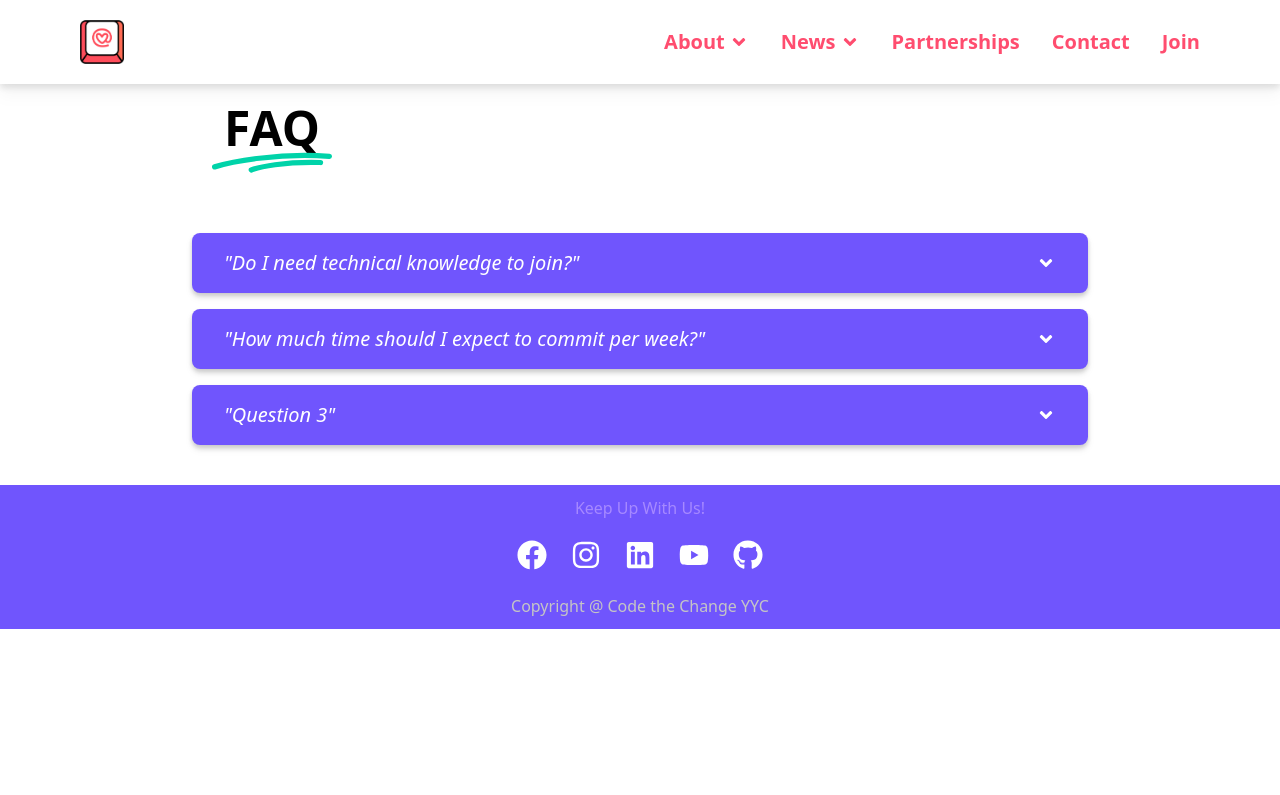
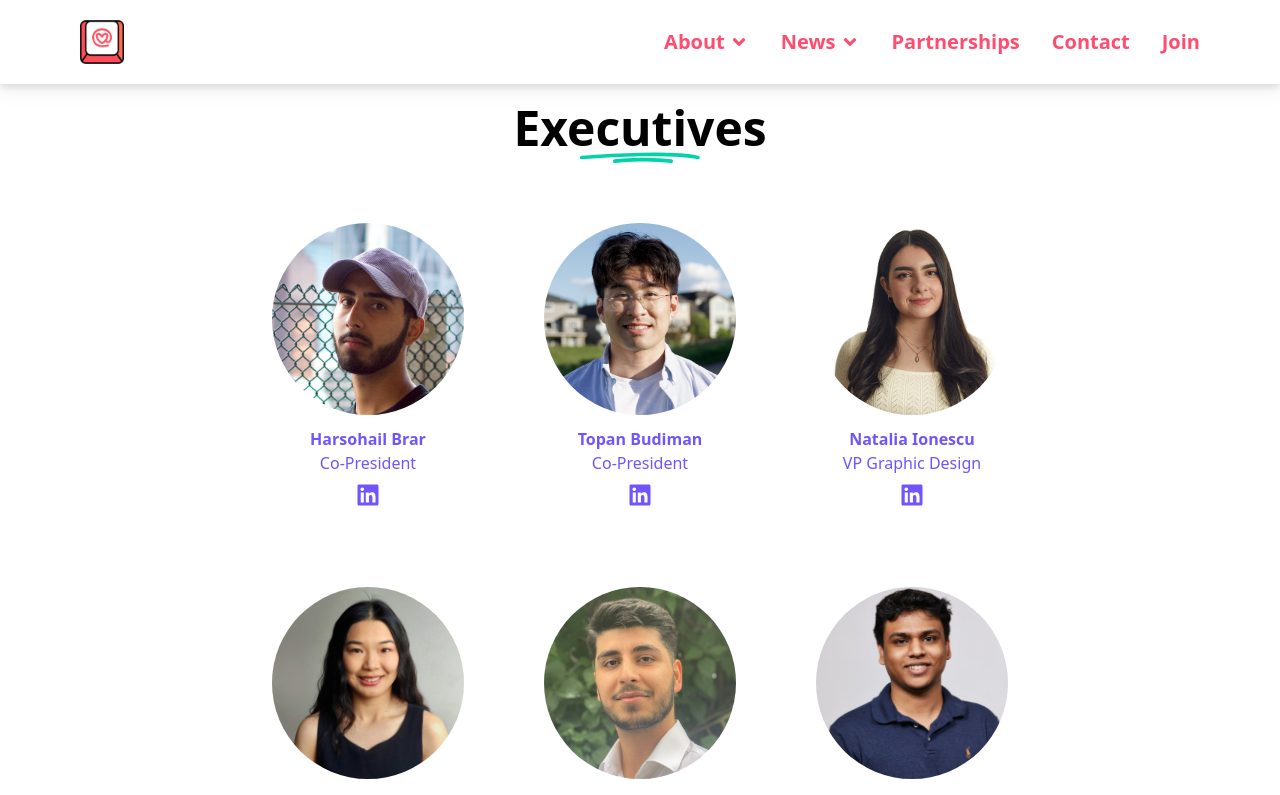
Before and after one commit to Code-the-Change-YYC/code-the-change-yyc-site, a Next.js app: page /who-we-are in a window 1280 px wide. Shown: the top 795 px of the page. Built offline with nearby package versions, Linux system fonts and the light colour scheme; a web font is replaced by a local one.

Commit message:
fix: Add executives to who we are page

```diff
--- a/pages/who-we-are/index.js
+++ b/pages/who-we-are/index.js
@@ -1,5 +1,6 @@
 import { Disclosure } from "@headlessui/react";
 import { FaAngleDown } from "react-icons/fa";
+import Executives from "../../components/Executives";
 import Heading from "../../components/Heading";
 import { FAQS } from "../../data/faq";
 
@@ -24,6 +25,7 @@ const FAQDropdown = ({ prompt, content }) => {
 const WhoWeAre = () => {
   return (
     <div className="flex flex-col w-full">
+      <Executives />
       <div className="flex flex-col bg-white px-10 md:px-24 lg:px-48 w-full">
         <Heading>FAQ</Heading>
         <div className="flex flex-col py-10 w-full space-y-4">
```
